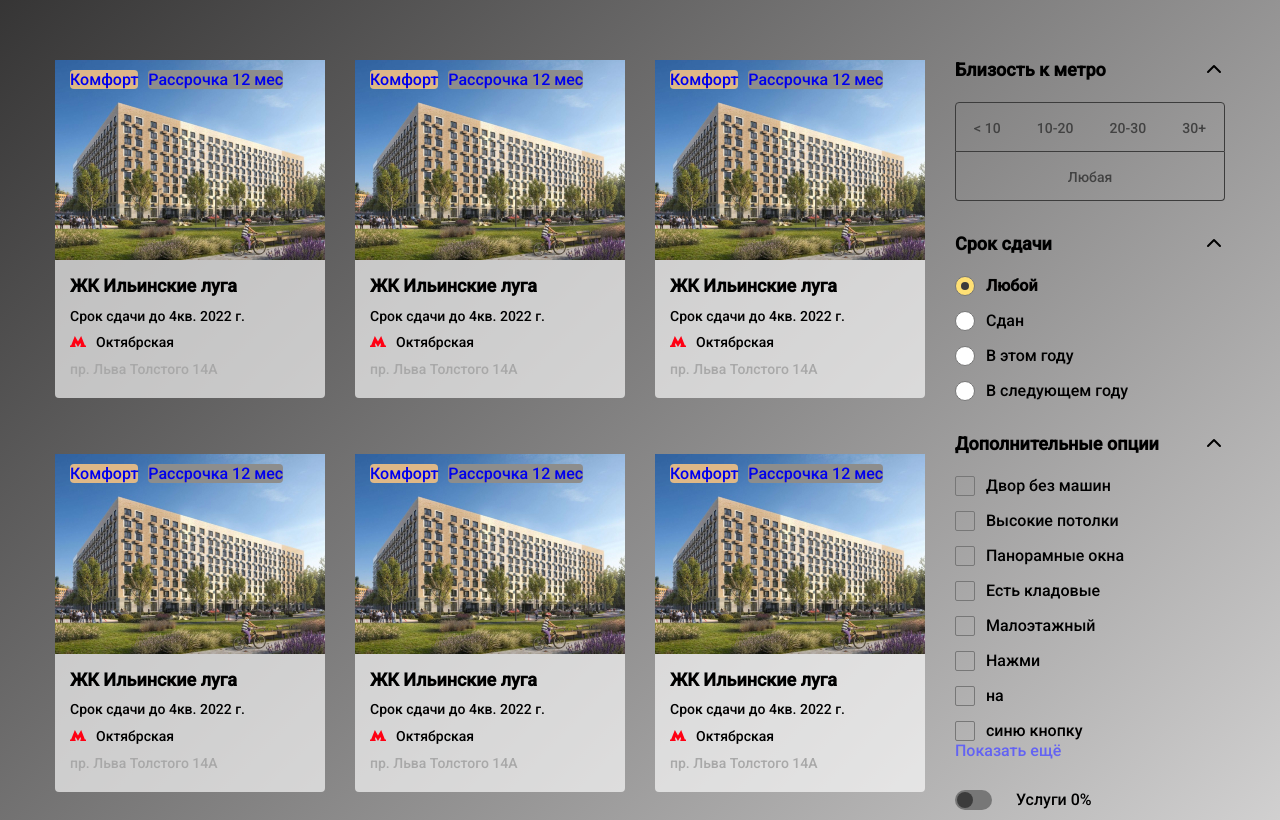
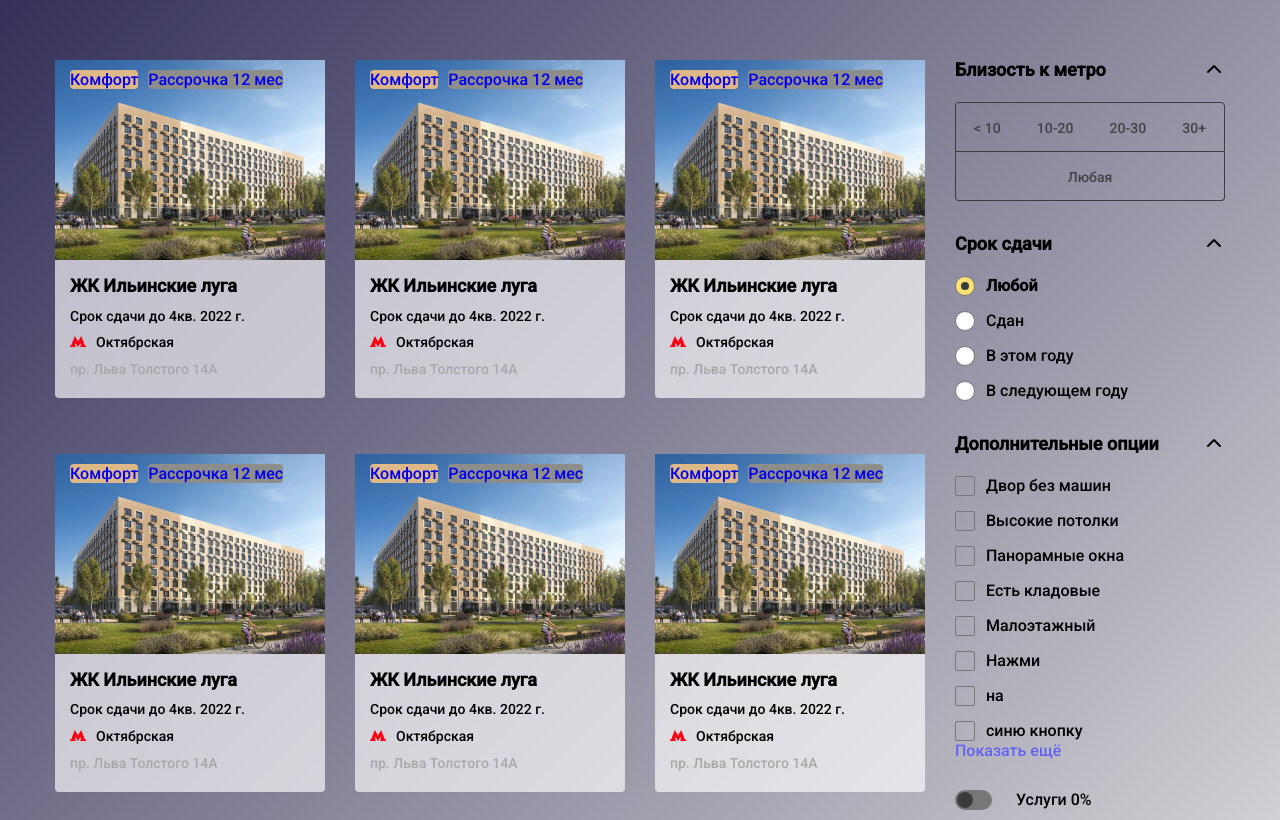
Before and after one commit to pepcco/itemcard, a plain HTML site: page index.html in a window 1280 px wide. Shown: the top 820 px of the page. Drawn offline with Linux system fonts and the light colour scheme.

Commit message:
Update main.css

```diff
--- a/css/main.css
+++ b/css/main.css
@@ -15,7 +15,7 @@
 
 body {
 	margin: 0;
-	background: linear-gradient(-45deg, rgba(216, 215, 215, 0.822), rgba(12, 11, 11, 0.829));
+	background: linear-gradient(-45deg, rgba(216, 215, 215, 0.822),  rgba(22, 18, 65, 0.87));
 	font-family: 'Roboto' , sans-serif;
 }
 
```
